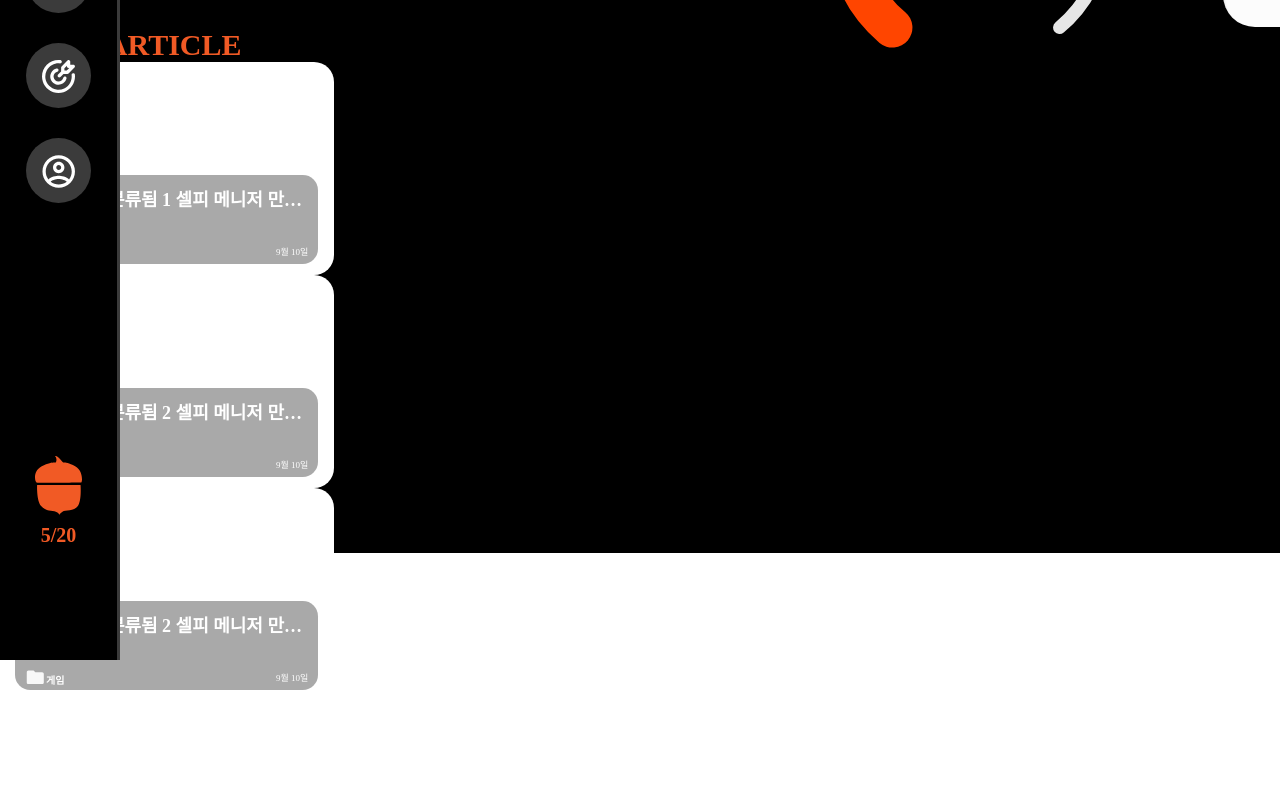
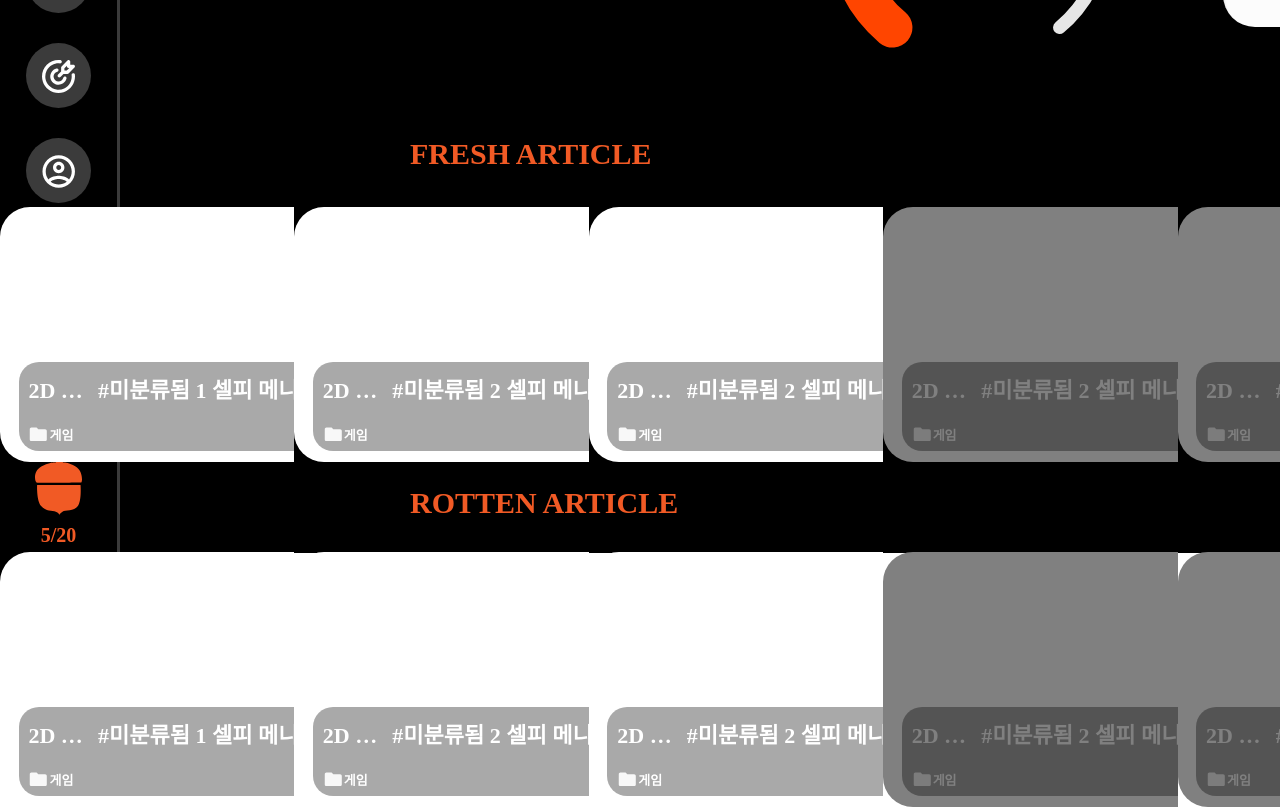
Before and after one commit to KIMGEONHWI/DOTOREAD-CLIENT, a React (Vite) app: page / in a window 1280 px wide. Shown: the part 420-1229 px from the top of the page. Built offline with nearby package versions, Linux system fonts and the light colour scheme.

Commit message:
fix : ClassificationArticle 조건부 스타일링 추가

```diff
--- a/package.json
+++ b/package.json
@@ -11,6 +11,7 @@
   },
   "dependencies": {
     "@types/styled-components": "^5.1.34",
+    "embla-carousel-react": "^8.3.1",
     "react": "^18.3.1",
     "react-dom": "^18.3.1",
     "react-router-dom": "^6.26.2",
--- a/src/components/AiClassification/ClassificationArticle.tsx
+++ b/src/components/AiClassification/ClassificationArticle.tsx
@@ -8,6 +8,7 @@ interface ClassificationArticleProps {
 	folder: string;
 	date: string;
 	showDeleteIcon?: boolean;
+	forCarousel?: boolean;
 }
 
 interface StyledAiDeleteIconProps {
@@ -20,21 +21,22 @@ const ClassificationArticle = ({
 	date,
 	hashtag,
 	showDeleteIcon = false,
+	forCarousel = false,
 }: ClassificationArticleProps) => {
 	return (
-		<ArticleWrapper>
+		<ArticleWrapper forCarousel={forCarousel}>
 			<StyledAiDeleteIcon show={showDeleteIcon} />
-			<ArticleMini>
+			<ArticleMini forCarousel={forCarousel}>
 				<ArticleMiniTop>
-					<ArticleMiniTitle>{title}</ArticleMiniTitle>
-					<ArticleMiniHashtag>#{hashtag}</ArticleMiniHashtag>
+					<ArticleMiniTitle forCarousel={forCarousel}>{title}</ArticleMiniTitle>
+					<ArticleMiniHashtag forCarousel={forCarousel}>#{hashtag}</ArticleMiniHashtag>
 				</ArticleMiniTop>
 				<ArticleMiniBottom>
 					<ArticleMiniBottomLeft>
 						<ArticleFolderIcon />
-						<ArticleFolderName>{folder}</ArticleFolderName>
+						<ArticleFolderName forCarousel={forCarousel}>{folder}</ArticleFolderName>
 					</ArticleMiniBottomLeft>
-					<ArticleDate>{date}</ArticleDate>
+					<ArticleDate forCarousel={forCarousel}>{date}</ArticleDate>
 				</ArticleMiniBottom>
 			</ArticleMini>
 		</ArticleWrapper>
@@ -43,16 +45,18 @@ const ClassificationArticle = ({
 
 export default ClassificationArticle;
 
-const ArticleWrapper = styled.div`
+const ArticleWrapper = styled.div<{ forCarousel?: boolean }>`
 	flex: 0 0 auto;
 	display: flex;
 	flex-direction: column;
+	align-items: center;
 	padding: 1.1rem 1.5rem;
-	gap: 7.723rem;
-	width: 33.4118rem;
-	height: 21.3rem;
+	gap: ${({ forCarousel }) => (forCarousel ? '11.723rem' : '7.723rem')};
+
+	width: ${({ forCarousel }) => (forCarousel ? '40rem' : '33.4118rem')};
+	height: ${({ forCarousel }) => (forCarousel ? '25.5rem' : '21.3rem')};
 	background: ${({ theme }) => theme.colors.white1};
-	border-radius: 20px;
+	border-radius: ${({ forCarousel }) => (forCarousel ? '30px' : '20px')};
 `;
 
 const StyledAiDeleteIcon = styled(AiDeleteIcon)<StyledAiDeleteIconProps>`
@@ -60,14 +64,14 @@ const StyledAiDeleteIcon = styled(AiDeleteIcon)<StyledAiDeleteIconProps>`
 	visibility: ${(props) => (props.show ? 'visible' : 'hidden')};
 `;
 
-const ArticleMini = styled.div`
+const ArticleMini = styled.div<{ forCarousel?: boolean }>`
 	display: flex;
 	flex-direction: column;
-	width: 30.3212rem;
-	height: 8.8541rem;
-	border-radius: 15.137px;
+	width: ${({ forCarousel }) => (forCarousel ? '36.3rem' : '30.3212rem')};
+	height: ${({ forCarousel }) => (forCarousel ? '8.9rem' : '8.8541rem')};
+	border-radius: ${({ forCarousel }) => (forCarousel ? '20px' : '15.137px')};
 	padding: 0.973rem 0.996rem 0.707rem;
-	gap: 3rem;
+	gap: 2rem;
 	background: ${({ theme }) => theme.colors.article_content};
 `;
 
@@ -75,20 +79,22 @@ const ArticleMiniTop = styled.div`
 	display: flex;
 `;
 
-const ArticleMiniTitle = styled.h3`
+const ArticleMiniTitle = styled.h3<{ forCarousel?: boolean }>`
 	white-space: nowrap;
 	overflow: hidden;
 	text-overflow: ellipsis;
 	color: ${({ theme }) => theme.colors.white1};
-	${({ theme }) => theme.fonts.Pretendard_Semibold_18px};
+	${({ theme, forCarousel }) =>
+		forCarousel ? theme.fonts.Pretendard_Semibold_22px : theme.fonts.Pretendard_Semibold_18px};
 `;
 
-const ArticleMiniHashtag = styled.p`
+const ArticleMiniHashtag = styled.p<{ forCarousel?: boolean }>`
 	white-space: nowrap;
 	overflow: hidden;
 	text-overflow: ellipsis;
 	color: ${({ theme }) => theme.colors.white1};
-	${({ theme }) => theme.fonts.Pretendard_Semibold_18px};
+	${({ theme, forCarousel }) =>
+		forCarousel ? theme.fonts.Pretendard_Semibold_22px : theme.fonts.Pretendard_Semibold_18px};
 `;
 
 const ArticleMiniBottom = styled.div`
@@ -99,15 +105,17 @@ const ArticleMiniBottom = styled.div`
 
 const ArticleMiniBottomLeft = styled.div`
 	display: flex;
+	align-items: center;
 `;
 
-const ArticleFolderName = styled.p`
-	${({ theme }) => theme.fonts.Pretendard_Semibold_10px};
+const ArticleFolderName = styled.div<{ forCarousel?: boolean }>`
+	${({ theme, forCarousel }) =>
+		forCarousel ? theme.fonts.Pretendard_Semibold_13px : theme.fonts.Pretendard_Semibold_10px};
 	color: ${({ theme }) => theme.colors.white1};
-	padding-top: 0.5rem;
 `;
 
-const ArticleDate = styled.p`
+const ArticleDate = styled.p<{ forCarousel?: boolean }>`
 	color: ${({ theme }) => theme.colors.white1};
-	${({ theme }) => theme.fonts.Pretendard_Regular_9px};
+	${({ theme, forCarousel }) =>
+		forCarousel ? theme.fonts.Pretendard_Regular_12px : theme.fonts.Pretendard_Regular_9px};
 `;
--- a/src/constants/FreshRottenList.ts
+++ b/src/constants/FreshRottenList.ts
@@ -53,8 +53,107 @@ export const FreshArticleList = [
 		category: '미분류',
 		folder: '게임',
 	},
+	{
+		id: '7',
+		title: '2D 게임',
+		hashtag: '미분류됨 2 셀피 메니저 만들기',
+		url: 'https://udangtangtang-cording-oldcastle.tistory.com',
+		date: '9월 10일',
+		category: '미분류',
+		folder: '게임',
+	},
+	{
+		id: '8',
+		title: '2D 게임',
+		hashtag: '미분류됨 2 셀피 메니저 만들기',
+		url: 'https://udangtangtang-cording-oldcastle.tistory.com',
+		date: '9월 10일',
+		category: '미분류',
+		folder: '게임',
+	},
+	{
+		id: '9',
+		title: '2D 게임',
+		hashtag: '미분류됨 2 셀피 메니저 만들기',
+		url: 'https://udangtangtang-cording-oldcastle.tistory.com',
+		date: '9월 10일',
+		category: '미분류',
+		folder: '게임',
+	},
+	{
+		id: '10',
+		title: '2D 게임',
+		hashtag: '미분류됨 2 셀피 메니저 만들기',
+		url: 'https://udangtangtang-cording-oldcastle.tistory.com',
+		date: '9월 10일',
+		category: '미분류',
+		folder: '게임',
+	},
+	{
+		id: '11',
+		title: '2D 게임',
+		hashtag: '미분류됨 2 셀피 메니저 만들기',
+		url: 'https://udangtangtang-cording-oldcastle.tistory.com',
+		date: '9월 10일',
+		category: '미분류',
+		folder: '리액트',
+	},
 ];
 export const RottenArticleList = [
+	{
+		id: '1',
+		title: '2D 게임',
+		hashtag: '미분류됨 1 셀피 메니저 만들기',
+		url: 'https://udangtangtang-cording-oldcastle.tistory.com',
+		date: '9월 10일',
+		category: '미분류',
+		folder: '게임',
+	},
+	{
+		id: '2',
+		title: '2D 게임',
+		hashtag: '미분류됨 2 셀피 메니저 만들기',
+		url: 'https://udangtangtang-cording-oldcastle.tistory.com',
+		date: '9월 10일',
+		category: '미분류',
+		folder: '게임',
+	},
+	{
+		id: '3',
+		title: '2D 게임',
+		hashtag: '미분류됨 2 셀피 메니저 만들기',
+		url: 'https://udangtangtang-cording-oldcastle.tistory.com',
+		date: '9월 10일',
+		category: '미분류',
+		folder: '게임',
+	},
+	{
+		id: '4',
+		title: '2D 게임',
+		hashtag: '미분류됨 2 셀피 메니저 만들기',
+		url: 'https://udangtangtang-cording-oldcastle.tistory.com',
+		date: '9월 10일',
+		category: '미분류',
+		folder: '게임',
+	},
+	{
+		id: '5',
+		title: '2D 게임',
+		hashtag: '미분류됨 2 셀피 메니저 만들기',
+		url: 'https://udangtangtang-cording-oldcastle.tistory.com',
+		date: '9월 10일',
+		category: '미분류',
+		folder: '게임',
+	},
+	{
+		id: '6',
+		title: '2D 게임',
+		hashtag: '미분류됨 2 셀피 메니저 만들기',
+		url: 'https://udangtangtang-cording-oldcastle.tistory.com',
+		date: '9월 10일',
+		category: '미분류',
+		folder: '게임',
+	},
 	{
 		id: '7',
 		title: '2D 게임',
--- a/src/pages/Main/MainPage.tsx
+++ b/src/pages/Main/MainPage.tsx
@@ -48,4 +48,6 @@ const MainScoreBox = styled.div`
 	gap: 1.154rem;
 `;
 
-const ArticleDashboard = styled.div``;
+const ArticleDashboard = styled.div`
+	margin-top: 10.9rem;
+`;
--- /dev/null
+++ b/src/pages/Main/components/Carousel.css
@@ -0,0 +1,32 @@
+.embla {
+  overflow: hidden;
+  width: 100%;
+
+}
+
+.embla__viewport {
+  overflow: hidden;
+  position: relative;
+}
+
+.embla__container {
+  display: flex;
+  will-change: transform;
+  align-items: center;
+  margin: 0 auto;
+   z-index:-1;
+}
+
+
+.embla__slide {
+  flex: 0 0 23%;
+  position: relative;
+  overflow: hidden;
+  transition: transform 0.3s, filter 0.3s;
+  filter: brightness(50%); }
+
+
+.embla__slide.is-selected, .embla__slide.is-prev, .embla__slide.is-next {
+  filter: brightness(100%);
+
+}
--- /dev/null
+++ b/src/pages/Main/components/Carousel.tsx
@@ -0,0 +1,61 @@
+import './Carousel.css';
+import ClassificationArticle from '@/components/AiClassification/ClassificationArticle';
+import { FreshArticleList } from '@/constants/FreshRottenList';
+import { RottenArticleList } from '@/constants/FreshRottenList';
+import useEmblaCarousel from 'embla-carousel-react';
+import { useEffect } from 'react';
+
+interface CarouselProps {
+	listType: 'fresh' | 'rotten';
+}
+const Carousel = ({ listType }: CarouselProps) => {
+	const [emblaRef, emblaApi] = useEmblaCarousel({ loop: false });
+
+	useEffect(() => {
+		if (emblaApi) {
+			const updateClasses = () => {
+				const slides = emblaApi.slideNodes();
+				const selectedIndex = (emblaApi.selectedScrollSnap() + 1) % slides.length; // 모듈로 연산을 추가하여 범위를 벗어나지 않도록 보장
+				const numSlides = slides.length;
+				console.log(selectedIndex);
+				slides.forEach((slide, index) => {
+					slide.classList.remove('is-selected', 'is-prev', 'is-next');
+
+					if (index === selectedIndex) {
+						slide.classList.add('is-selected');
+					}
+					if (index === (selectedIndex - 1 + numSlides) % numSlides) {
+						slide.classList.add('is-prev');
+					}
+					if (index === (selectedIndex + 1) % numSlides) {
+						slide.classList.add('is-next');
+					}
+				});
+			};
+
+			updateClasses();
+			emblaApi.on('select', updateClasses);
+			emblaApi.on('reInit', updateClasses);
+		}
+	}, [emblaApi]);
+	const articles = listType === 'fresh' ? FreshArticleList : RottenArticleList;
+	return (
+		<div className="embla" ref={emblaRef}>
+			<div className="embla__container">
+				{articles.map((article) => (
+					<div className="embla__slide" key={article.id}>
+						<ClassificationArticle
+							title={article.title}
+							hashtag={article.hashtag}
+							folder={article.folder}
+							date={article.date}
+							forCarousel={true}
+						/>
+					</div>
+				))}
+			</div>
+		</div>
+	);
+};
+
+export default Carousel;
--- a/src/pages/Main/components/CarouselWrapper.tsx
+++ b/src/pages/Main/components/CarouselWrapper.tsx
@@ -1,34 +1,16 @@
-import ClassificationArticle from '@/components/AiClassification/ClassificationArticle';
-import { RottenArticleList } from '@/constants/FreshRottenList';
-import { FreshArticleList } from '@/constants/FreshRottenList';
+import Carousel from './Carousel';
 import styled from 'styled-components';
 
 function CarouselWrapper() {
 	return (
 		<Wrapper>
-			<CarouselText>FRESH ARTICLE</CarouselText>
+			<CarouselTextFresh>FRESH ARTICLE</CarouselTextFresh>
 			<FreshArticleWrapper>
-				{FreshArticleList.map((article) => (
-					<ClassificationArticle
-						key={article.id}
-						title={article.title}
-						hashtag={article.hashtag}
-						folder={article.folder}
-						date={article.date}
-					/>
-				))}
+				<Carousel listType="fresh" />
 			</FreshArticleWrapper>
-			<CarouselText>ROTTEN ARTICLE</CarouselText>
+			<CarouselTextRotten>ROTTEN ARTICLE</CarouselTextRotten>
 			<RottenAritcleWrapper>
-				{RottenArticleList.map((article) => (
-					<ClassificationArticle
-						key={article.id}
-						title={article.title}
-						hashtag={article.hashtag}
-						folder={article.folder}
-						date={article.date}
-					/>
-				))}
+				<Carousel listType="rotten" />
 			</RottenAritcleWrapper>
 		</Wrapper>
 	);
@@ -36,10 +18,29 @@ function CarouselWrapper() {
 
 export default CarouselWrapper;
 
-const Wrapper = styled.div``;
-const CarouselText = styled.p`
+const Wrapper = styled.div`
+	width: 100%;
+	position: relative;
+	display: flex;
+	flex-direction: column;
+`;
+const CarouselTextFresh = styled.p`
 	${({ theme }) => theme.fonts.Pretendard_Semibold_30px};
 	color: ${({ theme }) => theme.colors.orange1};
+	position: absolute;
+	top: 0rem;
+	left: 41rem;
 `;
-const FreshArticleWrapper = styled.div``;
-const RottenAritcleWrapper = styled.div``;
+const CarouselTextRotten = styled.p`
+	${({ theme }) => theme.fonts.Pretendard_Semibold_30px};
+	color: ${({ theme }) => theme.colors.orange1};
+	position: absolute;
+	top: 34.9rem;
+	left: 41rem;
+`;
+const FreshArticleWrapper = styled.div`
+	margin-top: 7rem;
+`;
+const RottenAritcleWrapper = styled.div`
+	margin-top: 9rem;
+`;
```
Also changed, not shown: 1 other file (tests, documents, lock files or other folders).
